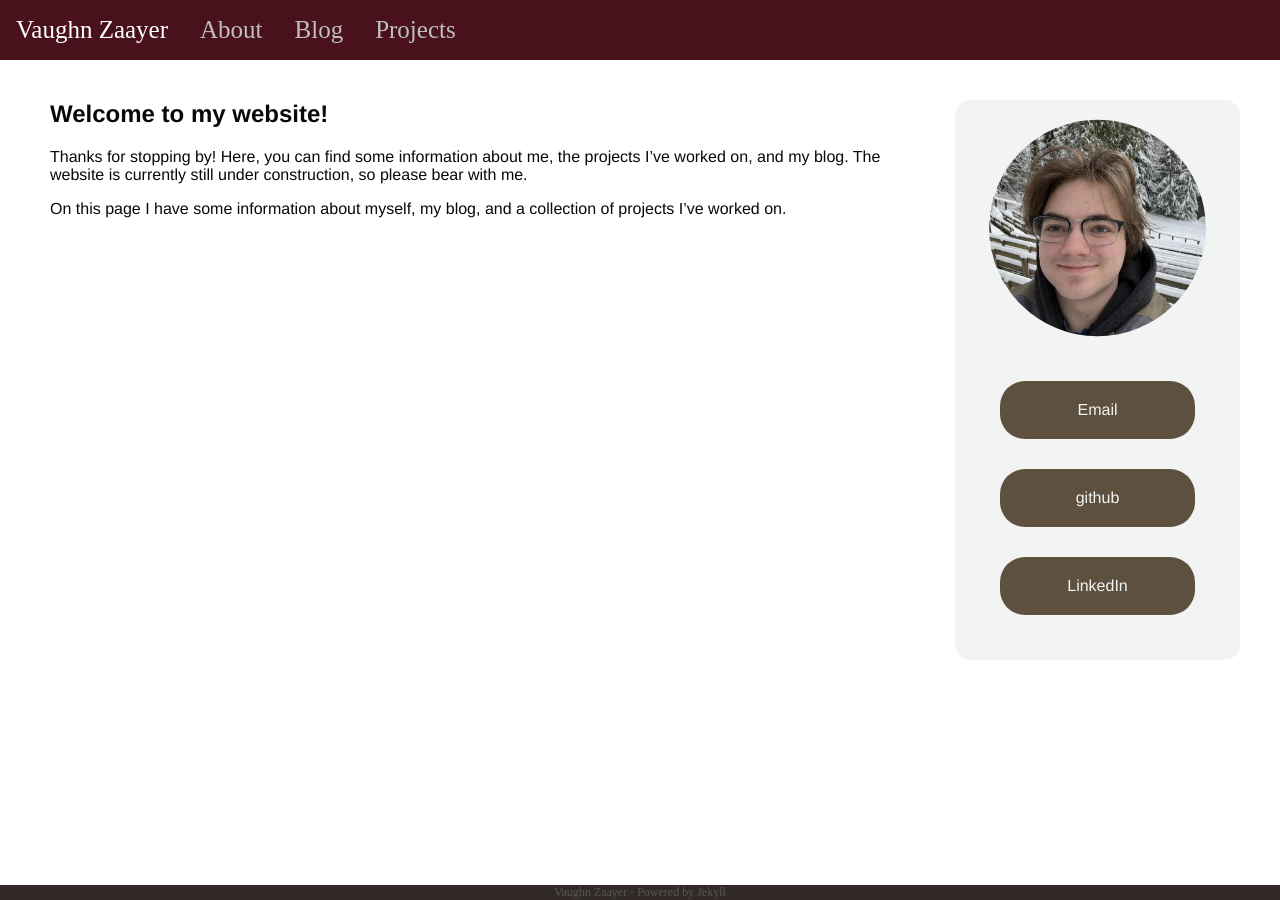
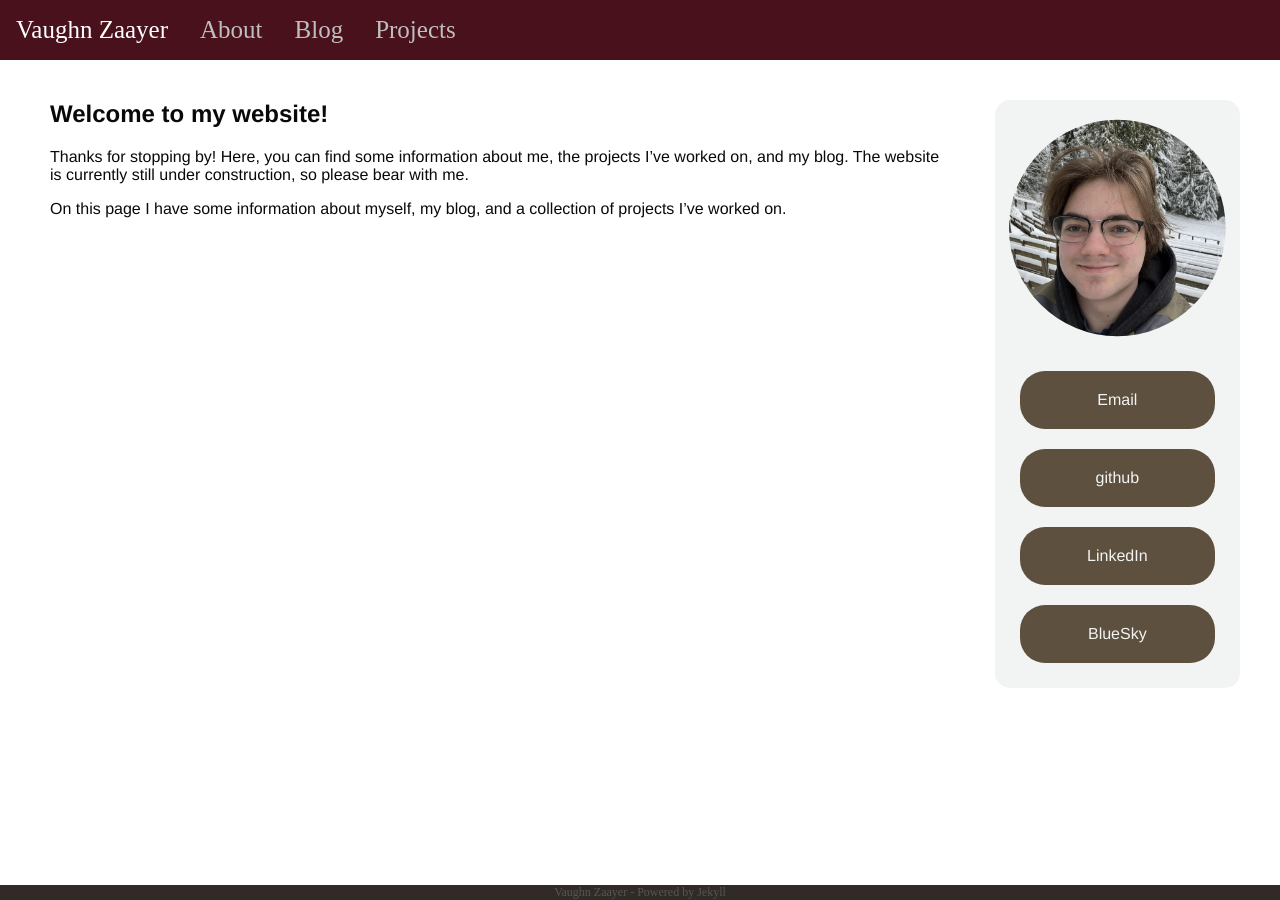
Before and after one commit to vaughnzaayer/vaughnzaayer.github.io, a Jekyll site: the page built from index.html, in a window 1280 px wide. Built offline with Jekyll 4.4.1, drawn with Linux system fonts in a browser that asks for light colours.

Commit message:
Added bsky link

```diff
--- a/_data/contact_links.yml
+++ b/_data/contact_links.yml
@@ -7,3 +7,6 @@
 - name: LinkedIn
   link: https://www.linkedin.com/in/vaughn-zaayer-ba0012211/
   icon: assets/icons/InBug-Black.png
+- name: BlueSky
+  link: https://bsky.app/profile/saltysmudge.bsky.social
+  icon: null
--- a/_sass/main.scss
+++ b/_sass/main.scss
@@ -23,7 +23,7 @@ body {
 
 .contact_space {
   z-index: 0;
-  flex: 1;
+  flex: 0.75;
   padding: 20px;
   border-radius: 8px;
 }
@@ -83,14 +83,15 @@ body {
   padding: 5px;
 }
 
-.contact_link_box {  display: flex;
+.contact_link_box {
+  display: flex;
   flex-direction: column;
-  margin: 20px;
+  margin: 10px;
 }
 
 .contact_link {
   color: #F2F4F3;
-  margin: 20px;
+  margin: 10px;
   text-align: center;
   text-decoration: none;
   justify-content: space-between;
@@ -159,7 +160,8 @@ body {
 .project_listing {
   flex: 1;
   text-decoration: none;
-  padding: 20px;
+  padding: 5px;
+  padding-left: 20px;
   margin: 5px;
   background-color: #5E503F;
   color: #F2F4F3;
```
